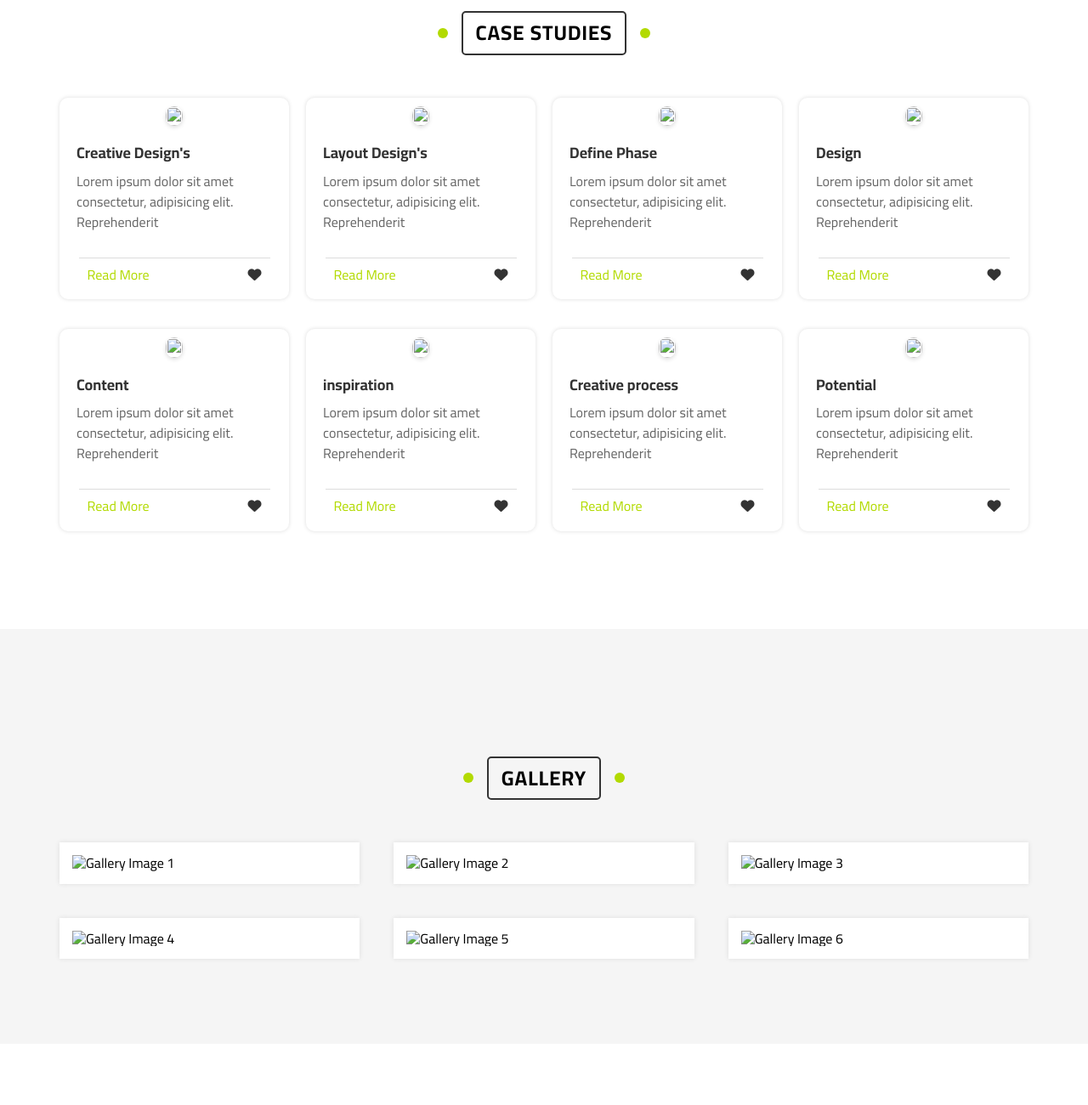
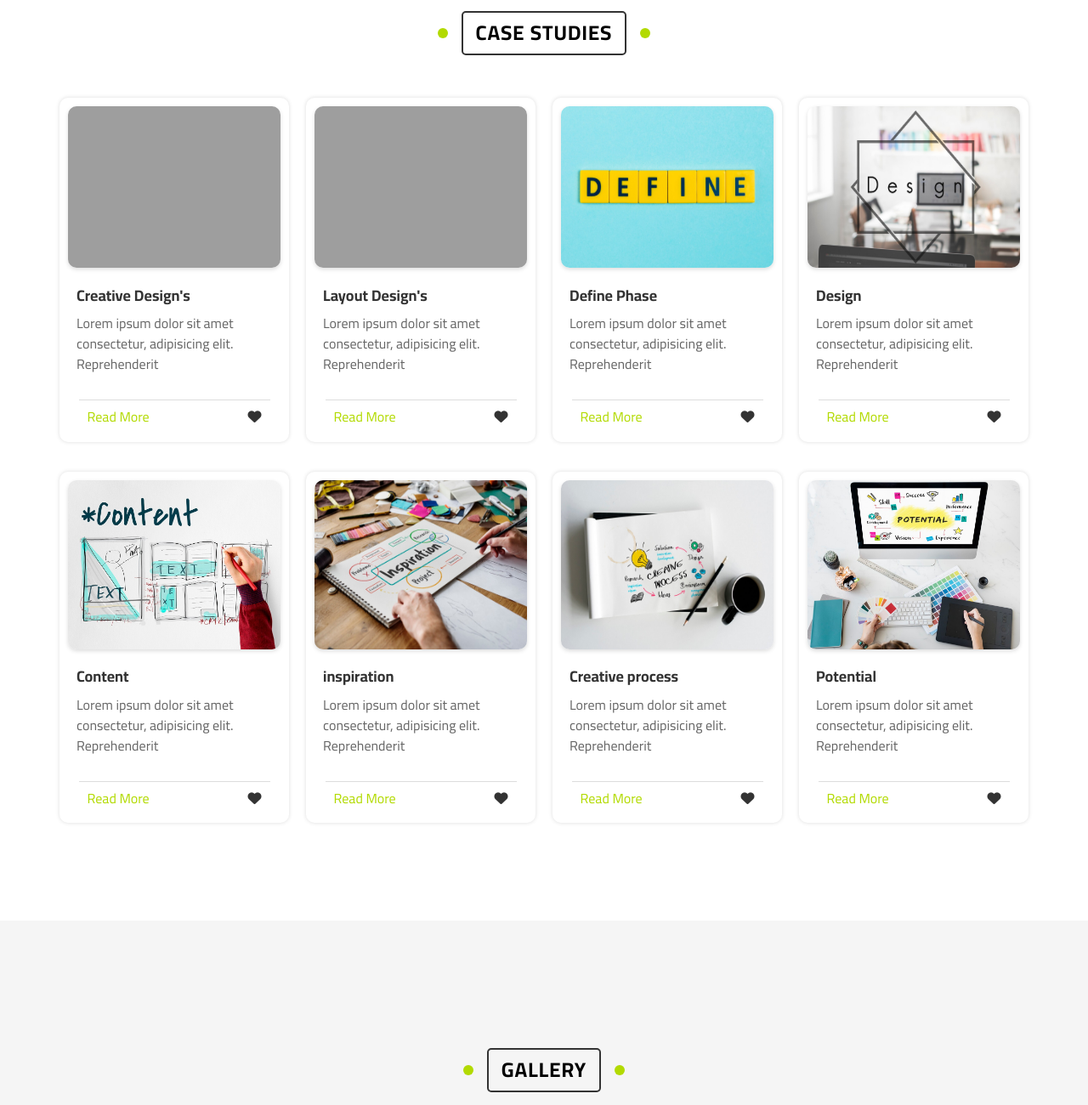
Before and after one commit to HossamEmamDev/novareach, a plain HTML site: page index.html in a window 1280 px wide. Shown: the part 820-2120 px from the top of the page at 85% size. Drawn offline with Linux system fonts and the light colour scheme; the site is published under a folder, as on GitHub Pages, so addresses that start at the root find nothing.

Commit message:
Fix image paths to use relative URLs

```diff
--- a/index.html
+++ b/index.html
@@ -106,7 +106,7 @@
              <div class="container">
               <div class="card">
                 <div class="articles-img">
-                  <img src="/img/1card.jpg">
+                  <img src="img/1card.jpg">
                 </div>
                 <div class="articles-text">
                   <h1>Creative Design's</h1>
@@ -123,7 +123,7 @@
               </div>
               <div class="card">
                 <div class="articles-img">
-                  <img src="/img/2.jpg">
+                  <img src="img/2.jpg">
                 </div>
                 <div class="articles-text">
                   <h1>Layout Design's</h1>
@@ -140,7 +140,7 @@
               </div>
               <div class="card">
                 <div class="articles-img">
-                  <img src="/img/3.jpg">
+                  <img src="img/3.jpg">
                 </div>
                 <div class="articles-text">
                   <h1>Define Phase</h1>
@@ -157,7 +157,7 @@
               </div>
               <div class="card">
                 <div class="articles-img">
-                  <img src="/img/4.jpg">
+                  <img src="img/4.jpg">
                 </div>
                 <div class="articles-text">
                   <h1>Design</h1>
@@ -174,7 +174,7 @@
               </div>
               <div class="card">
                 <div class="articles-img">
-                  <img src="/img/5.jpg">
+                  <img src="img/5.jpg">
                 </div>
                 <div class="articles-text">
                   <h1>Content</h1>
@@ -191,7 +191,7 @@
               </div>
               <div class="card">
                 <div class="articles-img">
-                  <img src="/img/6.jpg">
+                  <img src="img/6.jpg">
                 </div>
                 <div class="articles-text">
                   <h1>inspiration</h1>
@@ -208,7 +208,7 @@
               </div>
               <div class="card">
                 <div class="articles-img">
-                  <img src="/img/7.jpg">
+                  <img src="img/7.jpg">
                 </div>
                 <div class="articles-text">
                   <h1>Creative process</h1>
@@ -225,7 +225,7 @@
               </div>
               <div class="card">
                 <div class="articles-img">
-                  <img src="/img/8.jpg">
+                  <img src="img/8.jpg">
                 </div>
                 <div class="articles-text">
                   <h1>Potential</h1>
@@ -251,37 +251,37 @@
          <div class="container">
           <div class="gallery-card">
             <div class="gallery-img">
-              <img src="/img/gallery-01.png" alt="Gallery Image 1">
+              <img src="img/gallery-01.png" alt="Gallery Image 1">
             </div>
             </div>
             <div class="gallery-card">
               <div class="gallery-img">
-                <img src="/img/gallery-02.png" alt="Gallery Image 2">
+                <img src="img/gallery-02.png" alt="Gallery Image 2">
               </div>
 
 
          </div>
           <div class="gallery-card">
             <div class="gallery-img">
-              <img src="/img/gallery-03.jpg" alt="Gallery Image 3">
+              <img src="img/gallery-03.jpg" alt="Gallery Image 3">
             </div>
 
           </div>
           <div class="gallery-card">
             <div class="gallery-img">
-              <img src="/img/gallery-04.png" alt="Gallery Image 4">
+              <img src="img/gallery-04.png" alt="Gallery Image 4">
             </div>
 
           </div>
           <div class="gallery-card">
             <div class="gallery-img">
-              <img src="/img/gallery-05.jpg" alt="Gallery Image 5">
+              <img src="img/gallery-05.jpg" alt="Gallery Image 5">
             </div>
 
           </div>
           <div class="gallery-card">
             <div class="gallery-img">
-              <img src="/img/gallery-06.png" alt="Gallery Image 6">
+              <img src="img/gallery-06.png" alt="Gallery Image 6">
             </div>
 
           </div>
@@ -418,7 +418,7 @@
         <div class="container">
       <div class="team-card">
         <div class="team-data">
-          <img src="/img/team-1.jpg">
+          <img src="img/team-1.jpg">
 
         </div>
         <div class="team-info">
@@ -434,7 +434,7 @@
       </div>
       <div class="team-card">
         <div class="team-data">
-          <img src="/img/team-2.jpg">
+          <img src="img/team-2.jpg">
 
         </div>
         <div class="team-info">
@@ -450,7 +450,7 @@
       </div>
       <div class="team-card">
         <div class="team-data">
-          <img src="/img/team-3.jpg">
+          <img src="img/team-3.jpg">
 
         </div>
         <div class="team-info">
@@ -466,7 +466,7 @@
       </div>
       <div class="team-card">
         <div class="team-data">
-          <img src="/img/team-4.jpg">
+          <img src="img/team-4.jpg">
 
         </div>
         <div class="team-info">
@@ -482,7 +482,7 @@
       </div>
       <div class="team-card">
         <div class="team-data">
-          <img src="/img/team-1.jpg">
+          <img src="img/team-1.jpg">
 
         </div>
         <div class="team-info">
@@ -498,7 +498,7 @@
       </div>
           <div class="team-card">
             <div class="team-data">
-              <img src="/img/team-2.jpg">
+              <img src="img/team-2.jpg">
 
             </div>
             <div class="team-info">
```
